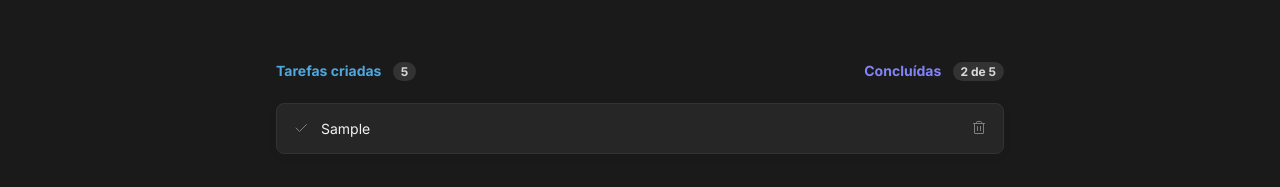
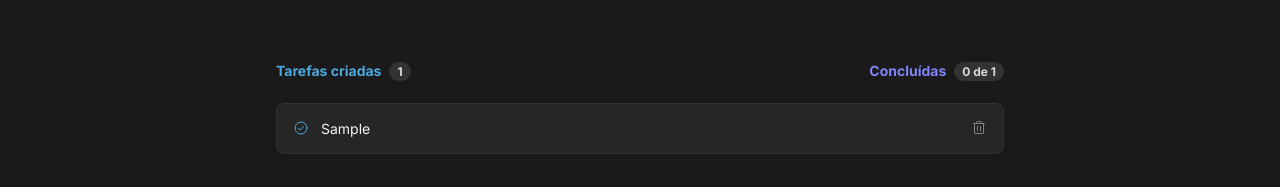
Before and after one commit to ViniciusHack/todo-journey2022, a React (Vite) app: page / in a window 1280 px wide. Both pictures are taken after typing "Sample" into the empty fields and a click on the button "Criar". Shown: the part 229-416 px from the top of the page. Built offline with nearby package versions, Linux system fonts and the light colour scheme.

Commit message:
feat: check task

```diff
--- a/package.json
+++ b/package.json
@@ -10,11 +10,13 @@
   "dependencies": {
     "phosphor-react": "^1.4.1",
     "react": "^18.0.0",
-    "react-dom": "^18.0.0"
+    "react-dom": "^18.0.0",
+    "uuid": "^8.3.2"
   },
   "devDependencies": {
     "@types/react": "^18.0.0",
     "@types/react-dom": "^18.0.0",
+    "@types/uuid": "^8.3.4",
     "@vitejs/plugin-react": "^1.3.0",
     "typescript": "^4.6.3",
     "vite": "^2.9.9"
--- a/src/App.module.css
+++ b/src/App.module.css
@@ -6,3 +6,27 @@
   padding: 0 .5rem;
   margin-top: -27px;
 }
+
+.emptyState {
+  border-top: 1px solid var(--gray-400);
+  border-radius: 8px;
+
+  padding-top: 4rem;
+
+  display: grid;
+  place-items: center;
+  text-align: center;
+}
+
+.emptyState p {
+  font-weight: 700;
+}
+
+.emptyState p span {
+  display: block;
+  font-weight: 400;
+}
+
+.emptyState img {
+  margin-bottom: 1rem;
+}
--- a/src/App.tsx
+++ b/src/App.tsx
@@ -1,14 +1,16 @@
 import { useCallback, useState } from 'react';
+import { v4 as uuidv4 } from 'uuid';
 import styles from './App.module.css';
+import EmptyImg from './assets/empty-img.svg';
 import { Header } from './components/Header';
 import { NewTask } from './components/NewTask';
 import { TaskList } from './components/TaskList';
 import './global.css';
 
 export interface Task {
-  id: number;
+  id: string;
   title: string;
-  checked: boolean;
+  completed: boolean;
 }
 
 export function App() {
@@ -16,20 +18,50 @@ export function App() {
 
   const addNewTask = useCallback((title: string) => {
     const newTask = {
-      id: Date.now(),
+      id: uuidv4(),
       title,
-      checked: false,
+      completed: false,
     }
 
     setTask([...tasks, newTask])
-  }, tasks)
+  }, [tasks])
+
+  const removeTask = useCallback((id: string) => {
+    setTask(tasks.filter(task => task.id !== id));
+  }, [tasks])
+
+  const checkTask = useCallback((id: string) => {
+    setTask(
+      tasks.map(task => {
+        if(task.id === id) {
+          task.completed = !task.completed;
+        }
+        return task;
+      })
+    )
+  }, [tasks])
 
   return (
     <>
     <Header />
     <main className={styles.container}>
       <NewTask onAdd={addNewTask}/>
-      <TaskList tasks={tasks}/>
+
+      {tasks.length !== 0
+      ?
+        <TaskList
+          tasks={tasks}
+          onRemove={removeTask}
+          onCheck={checkTask}
+        />
+      :
+        <section className={styles.emptyState}>
+          <img src={EmptyImg} alt="Prancheta"/>
+          <p>Você ainda não tem tarefas cadastradas
+            <span>Crie tarefas e organize seus itens a fazer</span>
+          </p>
+        </section>
+      }
     </main>
     </>
   )
--- a/src/components/TaskItem.module.css
+++ b/src/components/TaskItem.module.css
@@ -21,3 +21,25 @@
   color: var(--gray-100);
   font-size: 0.875rem;
 }
+
+.taskItemContainer button {
+  line-height: .875rem;
+  background-color: transparent;
+  outline: none;
+  border: 0;
+  color: var(--gray-300);
+  border-radius: 4px;
+}
+
+.taskItemContainer button:last-child:hover {
+  background: var(--gray-400);
+  color: var(--danger);
+}
+
+.taskItemContainer .checkButton {
+  color: var(--blue-500);
+}
+
+.taskItemContainer.checked {
+  color: var(--purple-500);
+}
--- a/src/components/TaskItem.tsx
+++ b/src/components/TaskItem.tsx
@@ -1,19 +1,31 @@
-import { Check, Trash } from 'phosphor-react';
+import { CheckCircle, Trash } from 'phosphor-react';
 import styles from './TaskItem.module.css';
 
 interface TaskItemProps {
   title: string;
+  id: string;
+  onRemove: (id: string) => void;
+  completed: boolean;
+  onCheck: (id: string) => void;
 }
 
-export function TaskItem({ title }: TaskItemProps) {
+export function TaskItem({ title, onRemove, id, completed, onCheck }: TaskItemProps) {
   return (
     <div className={styles.taskItemContainer}>
       <div className={styles.taskInfo}>
-        <Check />
+      <button
+      className={ completed ? styles.checked + styles.checkButton : styles.checkButton}
+      onClick={() => onCheck(id)}
+      title="Marcar tarefa como concluída"
+      >
+        <CheckCircle weight={completed ? 'fill' : 'regular'} />
+      </button>
         <p>{title}</p>
       </div>
 
-      <Trash />
+      <button onClick={() => onRemove(id)} title="Excluir tarefa">
+        <Trash  />
+      </button>
     </div>
   )
 }
--- a/src/components/TaskList.tsx
+++ b/src/components/TaskList.tsx
@@ -4,21 +4,32 @@ import { TaskItem } from './TaskItem';
 import styles from './TaskList.module.css';
 
 interface TaskListProps {
-  tasks: Task[]
+  tasks: Task[];
+  onRemove: (id: string) => void;
+  onCheck: (id: string) => void;
 }
 
-export function TaskList({ tasks }: TaskListProps) {
+export function TaskList({ tasks, onRemove, onCheck }: TaskListProps) {
 
   return (
     <section className={styles.taskListContainer}>
       <header>
-        <h3>Tarefas criadas <span>5</span></h3>
-        <h3>Concluídas <span>2 de 5</span></h3>
+        <h3>Tarefas criadas
+          <span>{tasks.length}</span>
+        </h3>
+        <h3>Concluídas
+          <span>{tasks.filter(task => task.completed).length} {tasks.length !== 0 && `de ${tasks.length}`}</span>
+        </h3>
       </header>
 
       <section className={styles.taskItemGroup}>
         {tasks.map(task => (
-          <TaskItem key={task.id} {...task}/>
+          <TaskItem
+            key={task.id}
+            onRemove={onRemove}
+            {...task}
+            onCheck={onCheck}
+          />
         ))}
       </section>
     </section>
```
Also changed, not shown: src/assets/empty-img.svg (added), 1 other file (tests, documents, lock files or other folders).
